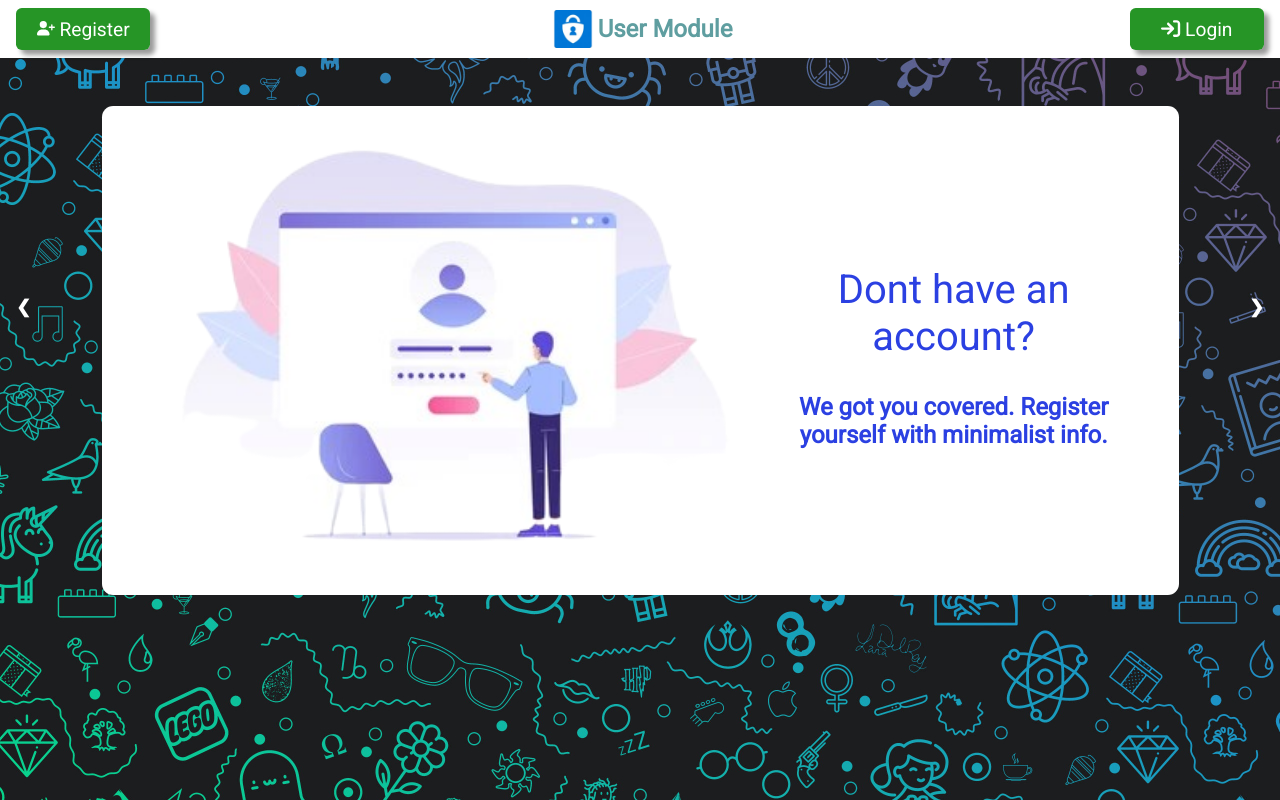
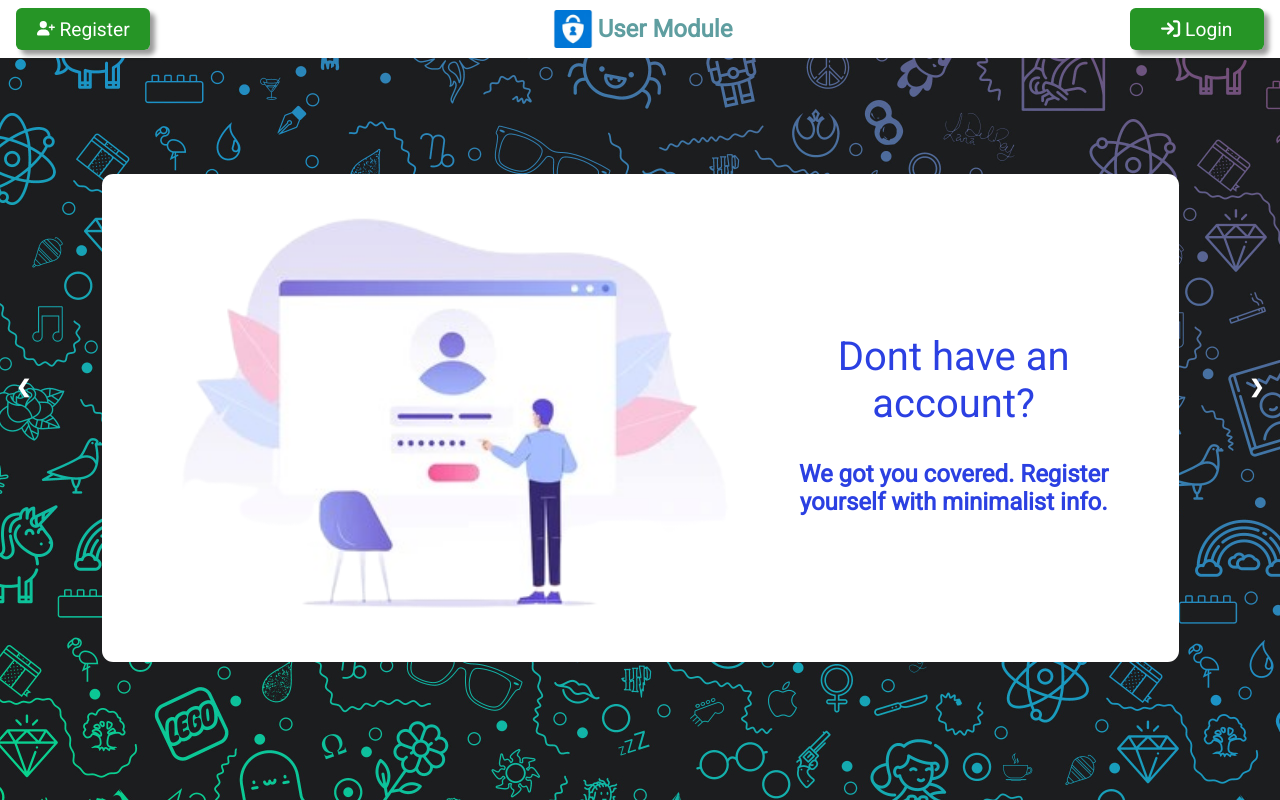
Before and after one commit to vedansh-girdharwal/user-module-vue, a Vue app: page / in a window 1280 px wide. Built offline with nearby package versions, Linux system fonts and the light colour scheme; what @saeris/vue-spinners, vue-loading-overlay, vue-toast-notification would draw is missing.

Commit message:
minor home

```diff
--- a/src/components/HomePage.vue
+++ b/src/components/HomePage.vue
@@ -196,7 +196,7 @@ export default {
     .prev, .next{
         cursor: pointer;
         position: absolute;
-        top: 35%;
+        top: 45%;
         width: auto;
         padding: 16px;
         color: white;
@@ -221,7 +221,7 @@ export default {
 
     .container{
         width: 100%;
-        height: auto;
+        height: 90vh;
         padding:3em;
         align-items: center;
     }
```
